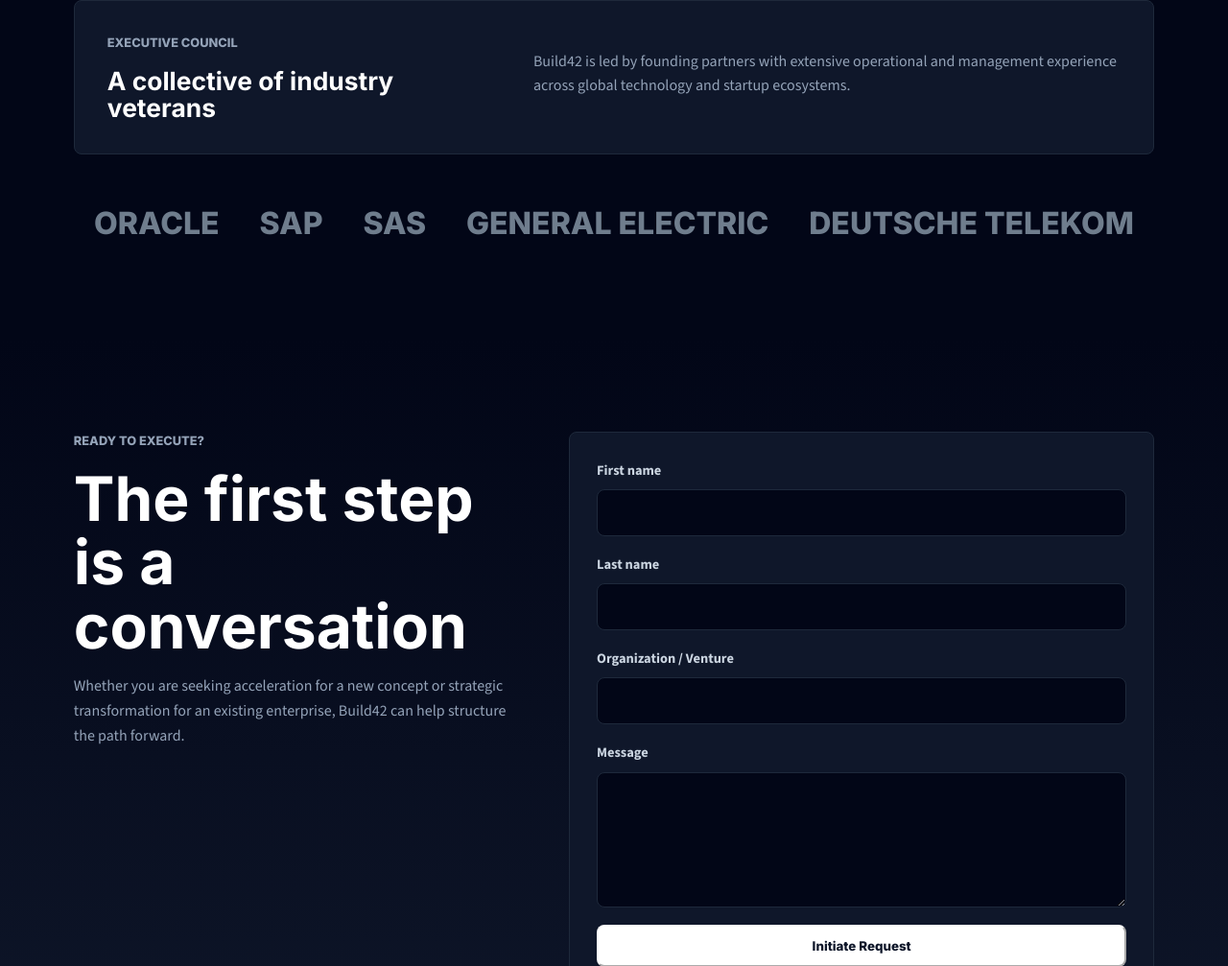
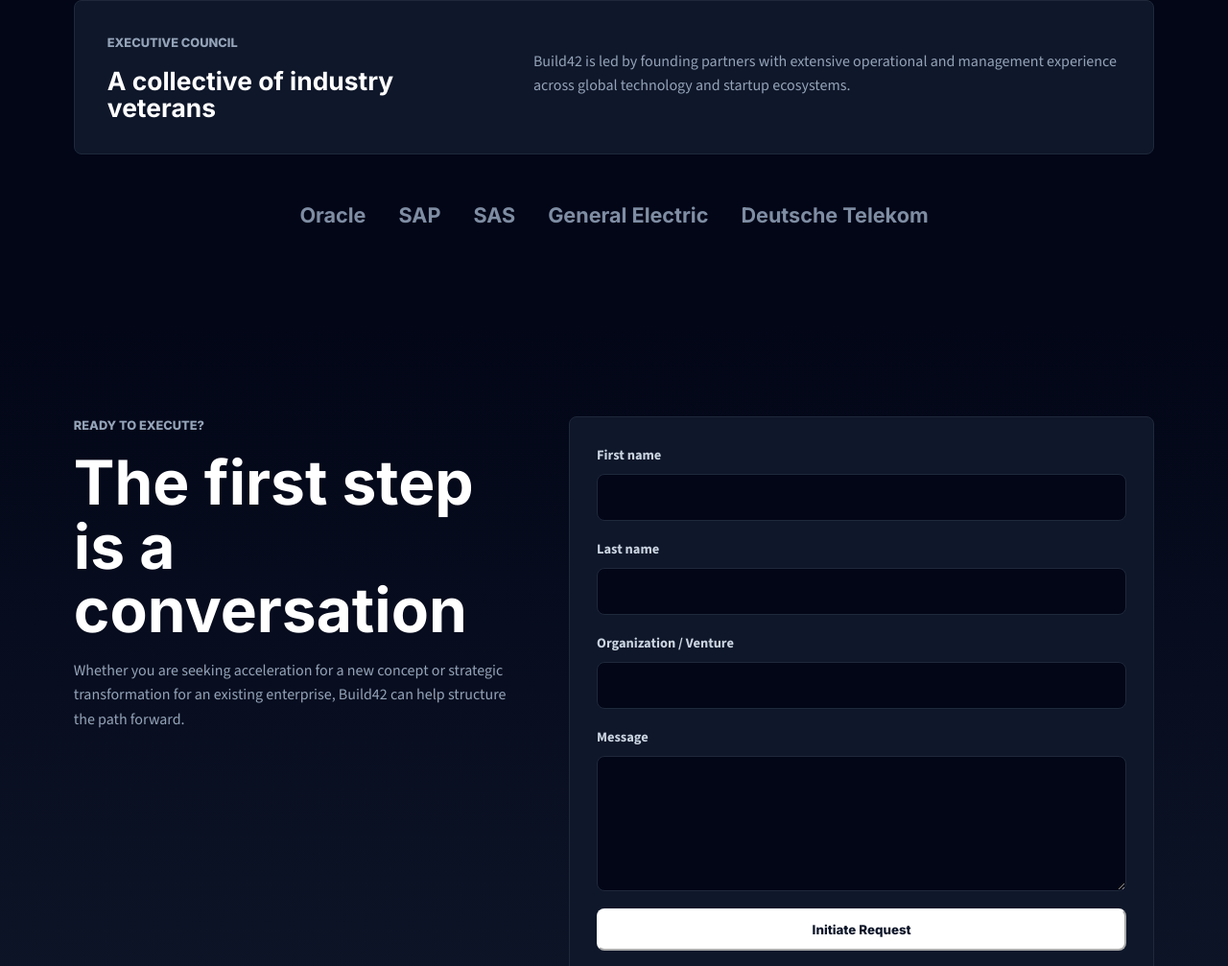
Before and after one commit to BuildHub42/build42-website, a website: page index.html in a window 1280 px wide. Shown: the part 3228-4235 px from the top of the page at 96% size. Drawn offline with nearby package versions, Linux system fonts and the light colour scheme.

Commit message:
Refine experience logo typography

```diff
--- a/assets/css/styles.css
+++ b/assets/css/styles.css
@@ -359,14 +359,14 @@ h3 {
 .logo-strip {
   display: flex;
   flex-wrap: wrap;
-  gap: 24px 42px;
+  gap: 18px 34px;
   justify-content: center;
   margin-top: 46px;
-  color: #6f7d8d;
+  color: #7f8da3;
   font-family: var(--font-heading);
-  font-size: clamp(1.2rem, 3vw, 2rem);
-  font-weight: 900;
-  text-transform: uppercase;
+  font-size: clamp(1rem, 2vw, 1.35rem);
+  font-weight: 700;
+  text-transform: none;
 }
 
 .contact-section {
```
